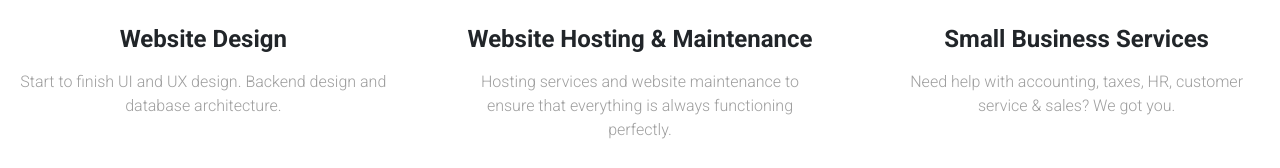
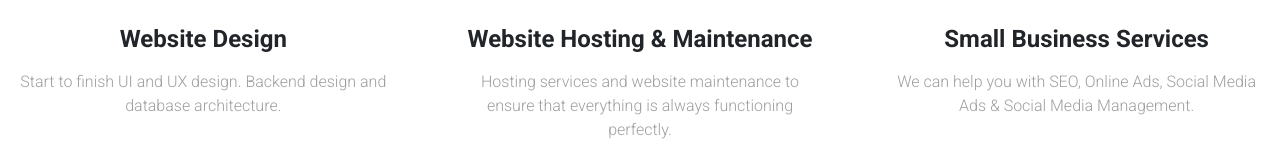
Before and after one commit to denismatijevic/listed1st, a React (Create React App) app: page / in a window 1280 px wide. Shown: the part 583-751 px from the top of the page. Built offline with nearby package versions, Linux system fonts and the light colour scheme.

Commit message:
updates to servicese

```diff
--- a/src/components/Portfolio.js
+++ b/src/components/Portfolio.js
@@ -74,7 +74,7 @@ const Portfolio = () => {
           <MDBCardBody className="pb-0">
             <h4 className="font-weight-bold my-3">Small Business Services</h4>
             <p className="grey-text">
-              Need help with accounting, taxes, HR, customer service & sales? We got you.
+              We can help you with SEO, Online Ads, Social Media Ads & Social Media Management.
             </p>
             {/* <MDBBtn color="indigo" size="sm">
               <MDBIcon far icon="clone" className="left" /> MDBView project
```
